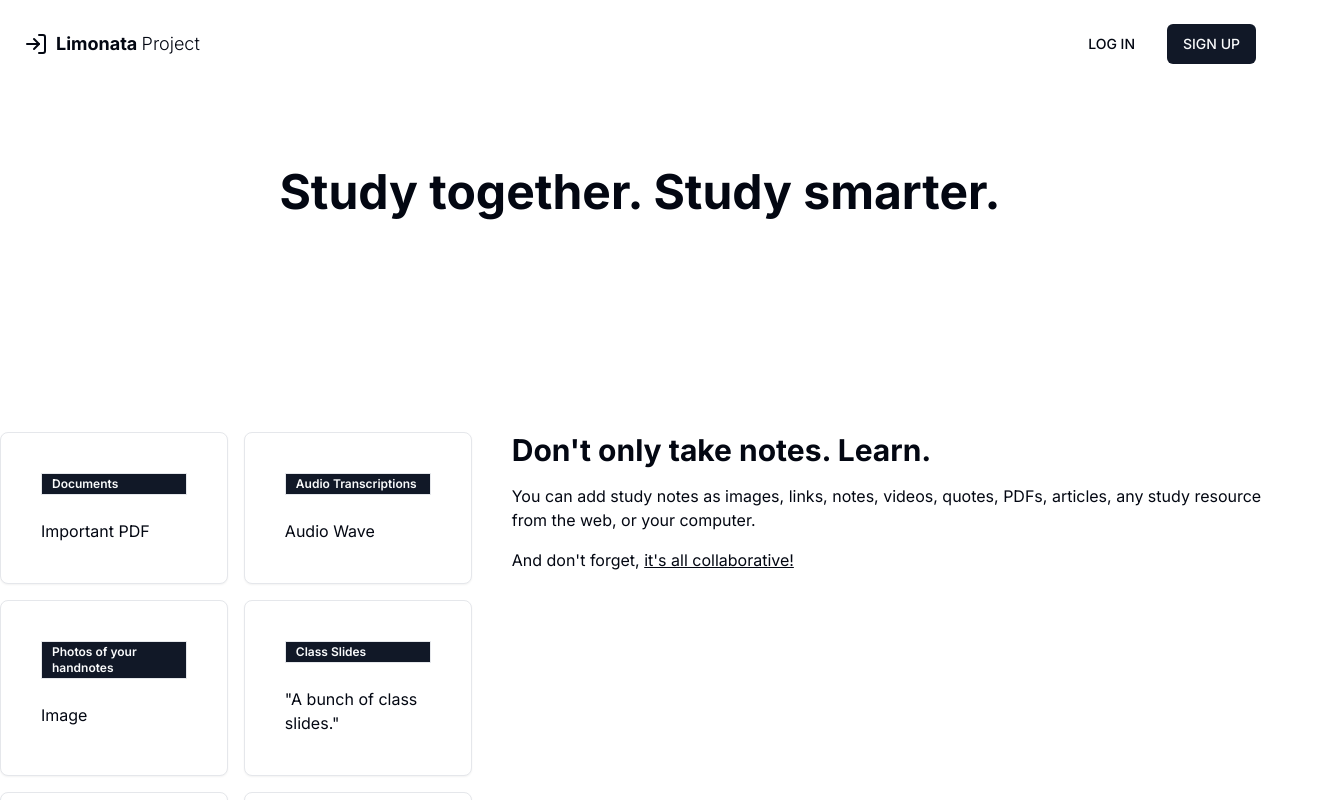
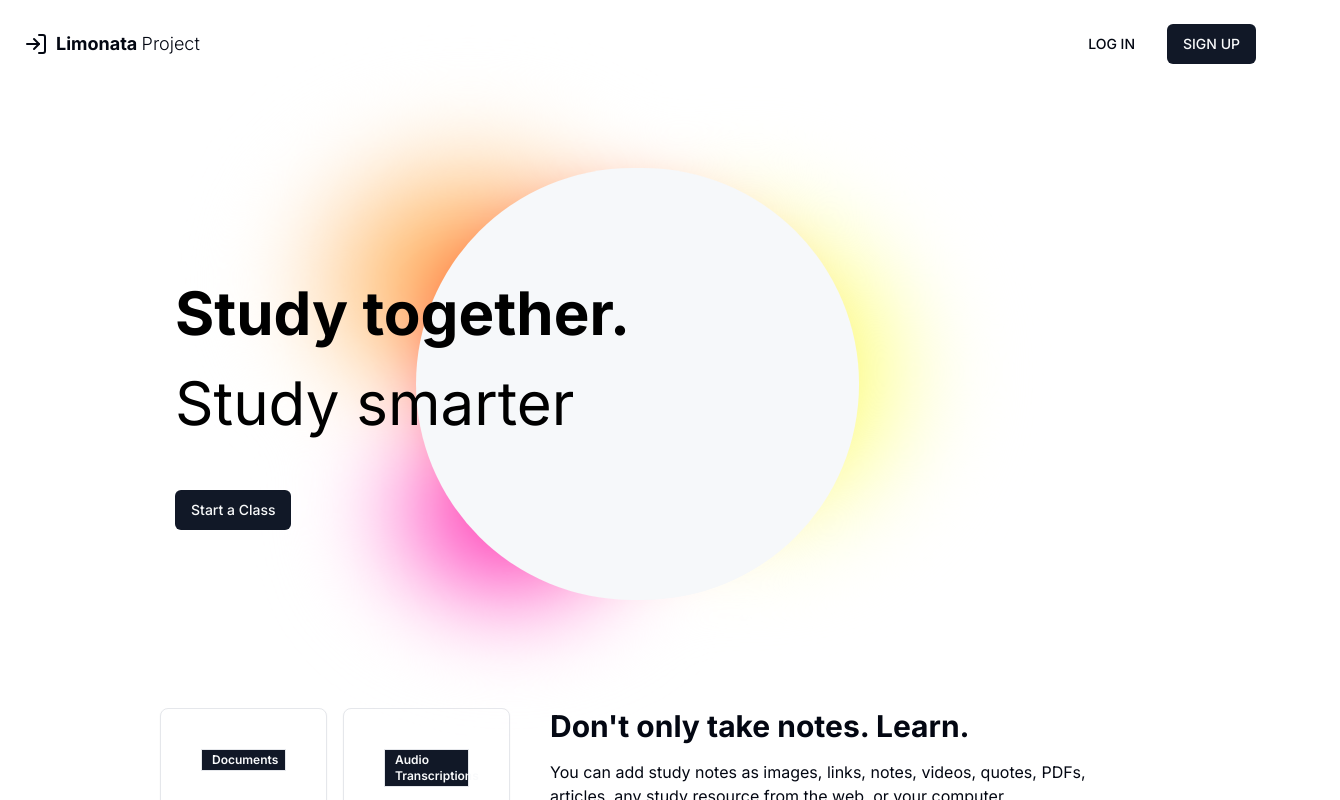
Before and after one commit to bynery-main/limonata-notion-clone, a Next.js app: page / in a window 1280 px wide. Shown: the top 800 px of the page, 1340 px wide, since content can reach past the window. Built offline with nearby package versions, Linux system fonts and the light colour scheme.

Commit message:
Finished here

```diff
--- a/next.config.mjs
+++ b/next.config.mjs
@@ -1,4 +1,15 @@
-/** @type {import('next').NextConfig} */
-const nextConfig = {};
+// next.config.mjs
 
-export default nextConfig;
+const nextConfig = {
+    webpack(config, options) {
+      config.module.rules.push({
+        test: /\.svg$/,
+        issuer: { and: [/\.(js|ts)x?$/] }, // Process only JavaScript and TypeScript files
+        use: ['@svgr/webpack'] // Use '@svgr/webpack' to transform SVGs into React components
+      });
+
+      return config;
+    },
+  };
+
+  export default nextConfig;
--- a/package.json
+++ b/package.json
@@ -11,6 +11,7 @@
   "dependencies": {
     "@radix-ui/react-icons": "^1.3.0",
     "@radix-ui/react-slot": "^1.1.0",
+    "@svgr/webpack": "^8.1.0",
     "class-variance-authority": "^0.7.0",
     "clsx": "^2.1.1",
     "firebase": "^9.23.0",
--- a/src/components/landing-page-component.tsx
+++ b/src/components/landing-page-component.tsx
@@ -3,7 +3,8 @@ import { Card, CardHeader, CardContent } from "@/components/ui/card";
 import { Badge } from "@/components/ui/badge";
 import { GoogleAuthProvider, signInWithPopup } from "firebase/auth";
 import { auth } from "../../firebase/firebaseConfig"; // Adjust the path if necessary
-
+import CircleGradients from './Circle-Gradients.svg';
+import { SizeIcon } from "@radix-ui/react-icons";
 export default function LandingPageComponent() {
   const provider = new GoogleAuthProvider();
 
@@ -35,15 +36,33 @@ export default function LandingPageComponent() {
           </Button>
         </div>
       </header>
-      <main className="flex flex-col items-center justify-center py-20 space-y-10">
-        <div className="text-center space-y-4">
-          <h1 className="text-5xl font-bold">Study together. Study smarter.</h1>
-          <div className="relative">
-            <div className="absolute inset-0 bg-gradient-to-r from-pink-500 via-yellow-500 to-purple-500 rounded-full blur-3xl opacity-50" />
-            <div className="relative w-40 h-40 bg-white rounded-full" />
+      <main className="flex flex-col items-left justify-left py-20 space-y-10">
+      <div style={{ position: 'relative', textAlign: 'left', height: '500px' }}>
+      <CircleGradients className="circle" style={{ position: 'absolute', left: '-100px', top:'-200px' }} />
+
+        <p style={{
+          position: 'absolute',
+          top: '20%',
+          marginLeft: '175px',
+          color: 'black', // Ensure this color contrasts with your SVG
+          fontSize: '60px', // Adjust size as needed
+          fontWeight: 'bold'
+        }}>
+        <div style={{ fontWeight: 'bold' }}>
+          Study together.
+        </div>
+        <div style={{ fontWeight: 'lighter' }}> {/* Adjust the font weight here */}
+          Study smarter
+    </div>
+        <div className="space-x-4">
+      <Button variant="default"onClick={login}>
+              Start a Class
+            </Button>
           </div>
-        </div>
-        <div className="flex space-x-10">
+        </p>
+    </div>
+
+        <div className="flex space-x-10 mx-40">
           <div className="grid grid-cols-2 gap-4">
             <Card className="p-4">
               <CardHeader>
```
Also changed, not shown: src/components/Circle-Gradients.svg (added), 1 other file (tests, documents, lock files or other folders).
